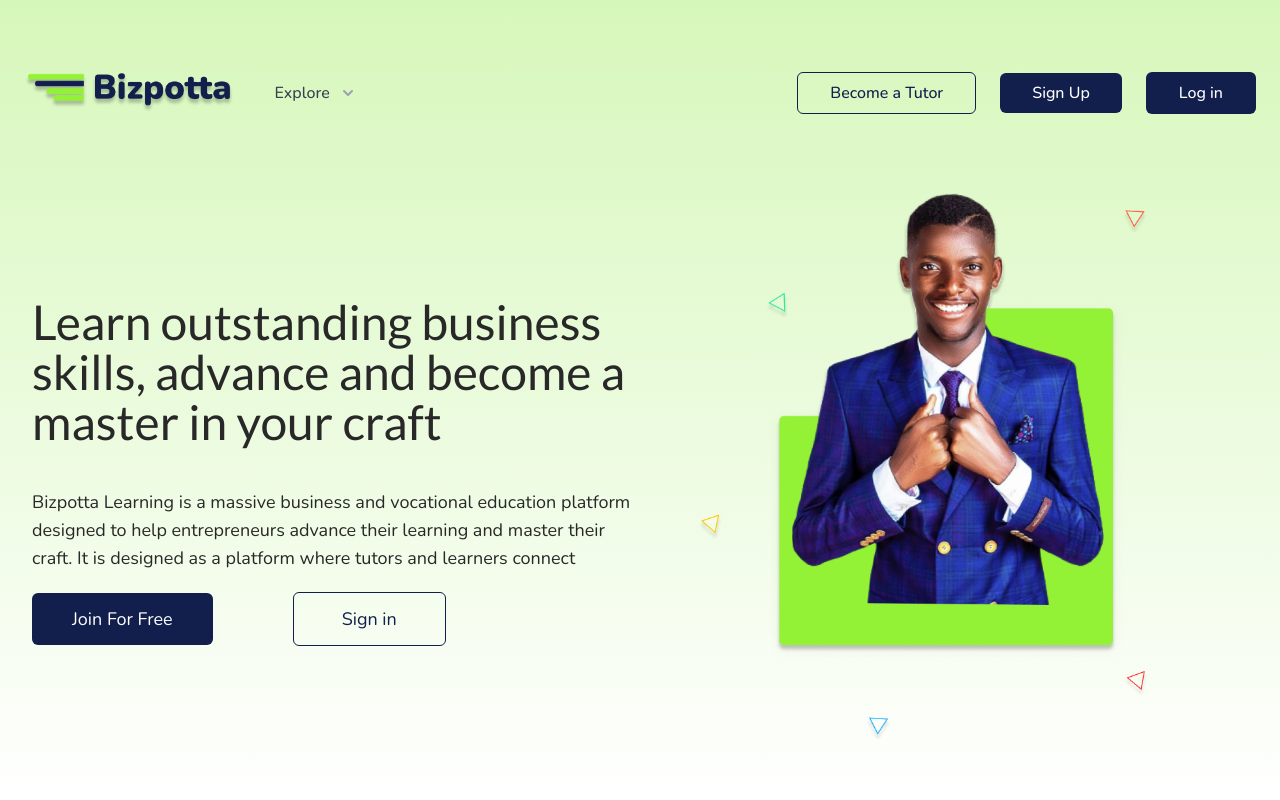
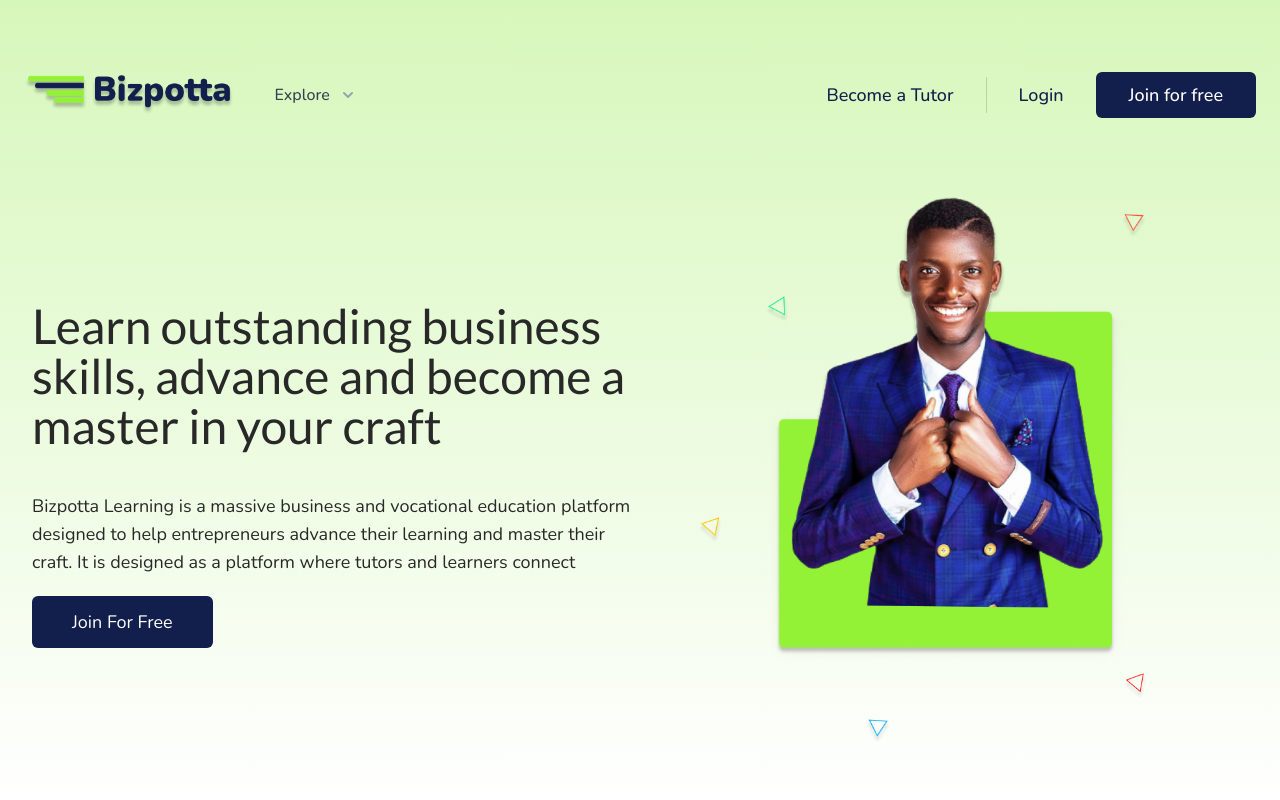
Before and after one commit to WekiWorklab/bizpotta, a Next.js app: page / in a window 1280 px wide. Shown: the top 800 px of the page. Built offline with nearby package versions, Linux system fonts and the light colour scheme.

Commit message:
Landing Page Bug fixes

```diff
--- a/components/Navbars.js
+++ b/components/Navbars.js
@@ -111,24 +111,21 @@
                   </Popover>
                 </Popover.Group>
               </div>
-              <div className='hidden md:flex md:items-center md:space-x-6'>
+              <div className='hidden md:flex md:items-center '>
                 <a
                   href='#'
-                  className='text-base inline-flex font-medium items-center px-8 py-2 text-bizpotta-purple border rounded-md border-bizpotta-purple hover:text-gray-300'
+                  className='text-lg inline-flex font-medium items-center px-8 py-1 text-bizpotta-purple border-r border-[#BAD5A2] hover:text-gray-300'
                 >
                   Become a Tutor
                 </a>
-                <a
-                  href='#'
-                  className='text-base  inline-flex font-medium items-center px-8 py-2  hover:text-gray-300 rounded-md text-white bg-bizpotta-purple'
-                >
-                  Sign Up
+                <a href='#' className='text-lg inline-flex font-medium items-center px-8 py-2  hover:text-gray-300 rounded-md text-bizpotta-purple'>
+                  Login
                 </a>
                 <a
                   href='#'
-                  className='inline-flex items-center px-8 py-2 border border-transparent text-base font-medium rounded-md text-white bg-bizpotta-purple hover:bg-gray-700'
+                  className='inline-flex items-center px-8 py-2 border border-transparent text-lg font-medium rounded-md text-white bg-bizpotta-purple hover:bg-gray-700'
                 >
-                  Log in
+                  Join for free
                 </a>
               </div>
             </nav>
--- a/pages/index.js
+++ b/pages/index.js
@@ -10,6 +10,7 @@
 import Testimonals from "../components/Testimonals";
 import Footer from "../components/Footer";
 import { useState } from "react";
+import { useRouter } from "next/router";
 
 const optionsLists = [
   {
@@ -55,6 +56,7 @@
 ];
 
 export default function Home() {
+  const router = useRouter();
   const [selectedCourse, setSelectedCourse] = useState(null);
 
   const handleChangeCourse = (course) => {
@@ -62,6 +64,7 @@
   };
   const handleSelectLibrary = () => {
     console.log(selectedCourse);
+    router.push(`/learners-onboarding/${selectedCourse}`);
   };
   return (
     <>
@@ -74,7 +77,7 @@
           <main>
             <div className=' bg-gradient-to-b from-[#D6F7BA] to-white  '>
               <Navbars />
-              <div className='pt-10 sm:pt-16 lg:pt-8 lg:pb-14 lg:overflow-hidden'>
+              <div className='pt-16 lg:pt-8 lg:pb-14 lg:overflow-hidden'>
                 <div className='mx-auto max-w-7xl lg:px-8'>
                   <div className='lg:grid lg:grid-cols-2 lg:gap-4'>
                     <div className='mx-auto max-w-4xl px-4 sm:max-w-2xl sm:px-6 sm:text-center lg:px-0 lg:text-left lg:flex lg:items-center'>
@@ -99,14 +102,6 @@
                                 <span className='w-0 h-0 rounded bg-bizpotta-green absolute top-0 left-0 ease-out duration-500 transition-all group-hover:w-full group-hover:h-full -z-1'></span>
                                 <span className='w-full text-white  transition-colors duration-300 ease-in-out group-hover:text-bizpotta-purple z-10'>
                                   Join For Free
-                                </span>
-                              </button>
-
-                              <button className='btn relative px-4 py-2  inline-flex items-center justify-start overflow-hidden transition-all rounded-md border border-bizpotta-purple group md:py-3 md:text-lg md:px-12'>
-                                {/* purple box */}
-                                <span className='w-0 h-0 rounded bg-bizpotta-purple absolute top-0 left-0 ease-out duration-500 transition-all group-hover:w-full group-hover:h-full -z-1'></span>
-                                <span className='w-full text-bizpotta-purple  transition-colors duration-300 ease-in-out group-hover:text-white z-10'>
-                                  Sign in
                                 </span>
                               </button>
                             </div>
```
Also changed, not shown: pages/learners-onboarding/[id].js (renamed from pages/learners-onboarding/index.js).
